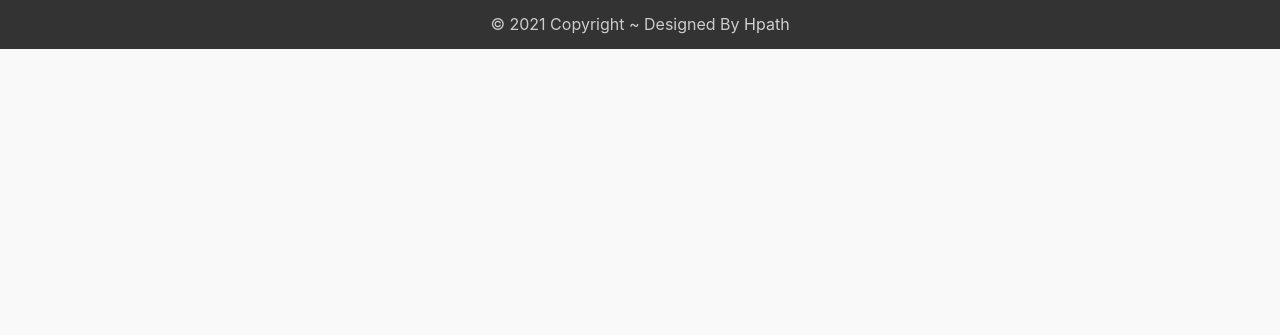
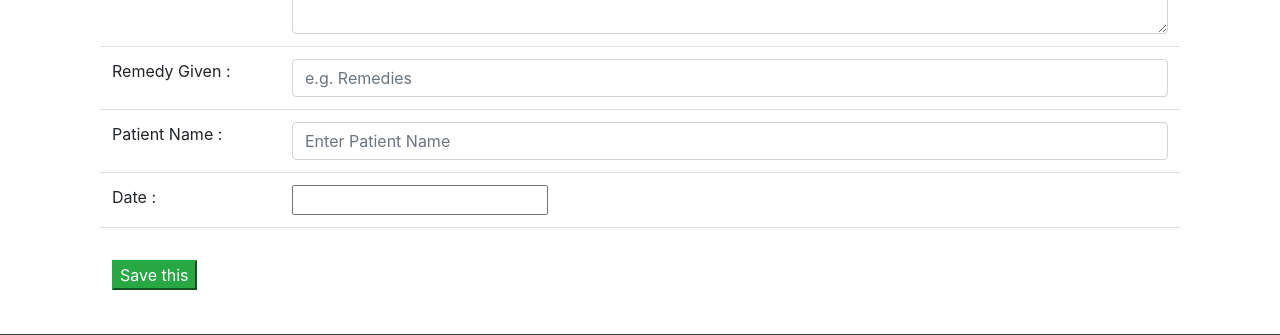
Before and after one commit to muhamad-ammar/homeopath, a Django app: page / in a window 1280 px wide. Shown: the part 1378-1713 px from the top of the page. Before the commit the page ends 1427 px from the top, so only its background shows below. Run offline with Django 3.2, Linux system fonts and the light colour scheme; some libraries are stand-ins or nearby versions.

Commit message:
Patient Form added

```diff
--- a/module1/forms.py
+++ b/module1/forms.py
@@ -84,7 +84,7 @@ class LoginForm(forms.Form):
 class patientForm(forms.Form):
     symptom=forms.CharField(
         label='Symptoms',
-        widget=forms.TextInput(
+        widget=forms.Textarea(
         attrs={
         "class": "form-control",
         "Placeholder":"e.g. Mind, Abrupt"
--- a/module1/views.py
+++ b/module1/views.py
@@ -68,6 +68,7 @@ def search_view(request):
     global s_form
     sym=[]
     rubric=[]
+    pForm=patientForm(request.POST or None)
     if request.method == "POST":
             key_s=request.GET
             keyword=key_s['inputValue']
@@ -94,7 +95,7 @@ def search_view(request):
 
                # print("Name =",x,"\n\tRemi =", sub_sym_rem[sub_sym.index(x)])
 
-    return render(request,'tab_remedy.html',{"s_form": s_form})
+    return render(request,'tab_remedy.html',{"pForm": pForm})
 
 def table_view(request):
     sym=[]
--- a/templates/tab_remedy.html
+++ b/templates/tab_remedy.html
@@ -90,6 +90,44 @@
             </div>
         </div>
     </div>
+    <div class="container">
+        <div class="col-md-12 search-table-col">
+            <div class="table-responsive d table table-hover  results">
+                <table class="table  table-hover" id="table2">
+                    <form method='POST' action="." enctype="multipart/form-data" id="patientform">
+                        {% csrf_token %}
+                        <thead class="bill-header cs">
+                            <tr>
+                                <th colspan="2">Patient Form</th>
+                            </tr>
+                        </thead>
+                    <tbody >
+                    <tr>
+                        <td class="col-lg-2">Symptoms :</td>
+                        <td>{{pForm.symptom}}</td>
+                    </tr>
+                    <tr>
+                        <td class="col-lg-2">Remedy Given :</td>
+                        <td>{{pForm.remedy_given}}</td>
+                    </tr><tr>
+                        <td class="col-lg-2">Patient Name :</td>
+                        <td>{{pForm.patient_name}}</td>
+                    </tr><tr>
+                        <td class="col-lg-2">Date :</td>
+                        <td> {{pForm.date}}</td>
+                    </tr>
+                    <tr>
+                        <td colspan="2">
+                    <input id="btn" class="btn-success" style="margin-top:20px;" type="submit" value="Save this">
+                    </td>
+                    </tr>
+                    </form>
+                    </tbody>
+                </table>
+
+            </div>
+        </div>
+    </div>
     <script src="https://cdnjs.cloudflare.com/ajax/libs/jquery/3.4.1/jquery.min.js" defer></script>
     <script src="https://cdnjs.cloudflare.com/ajax/libs/twitter-bootstrap/4.4.1/js/bootstrap.bundle.min.js"></script>
 
@@ -108,14 +146,14 @@
         $("#table2 tr").find("td:eq(2)").remove();
 
         });
-    {% comment %} $('.abc button').bind("click",function(){
-                    alert("ok");
-        var me = $(this).attr('id');
-        alert(me);
-        $(this).prop('disabled', true);
-        $("#"+me).clone().appendTo("#table2");
-        $("#table2 tr").find("td:eq(2)").remove();
-     }); {% endcomment %}
+    // {% comment %} $('.abc button').bind("click",function(){
+    //                 alert("ok");
+    //     var me = $(this).attr('id');
+    //     alert(me);
+    //     $(this).prop('disabled', true);
+    //     $("#"+me).clone().appendTo("#table2");
+    //     $("#table2 tr").find("td:eq(2)").remove();
+    //  }); {% endcomment %}
     $(document).on('submit', '#form',function (e) {
         console.log('1');
         var input = $('#keyword').val();
@@ -143,10 +181,10 @@
     </script>
 
     <script>
-        {% comment %} $(document).ready(function(){
-            alert('loading');
+        // {% comment %} $(document).ready(function(){
+        //     alert('loading');
 
-        }); {% endcomment %}
+        // }); {% endcomment %}
         </script>
 
 {% endblock content %}
```
